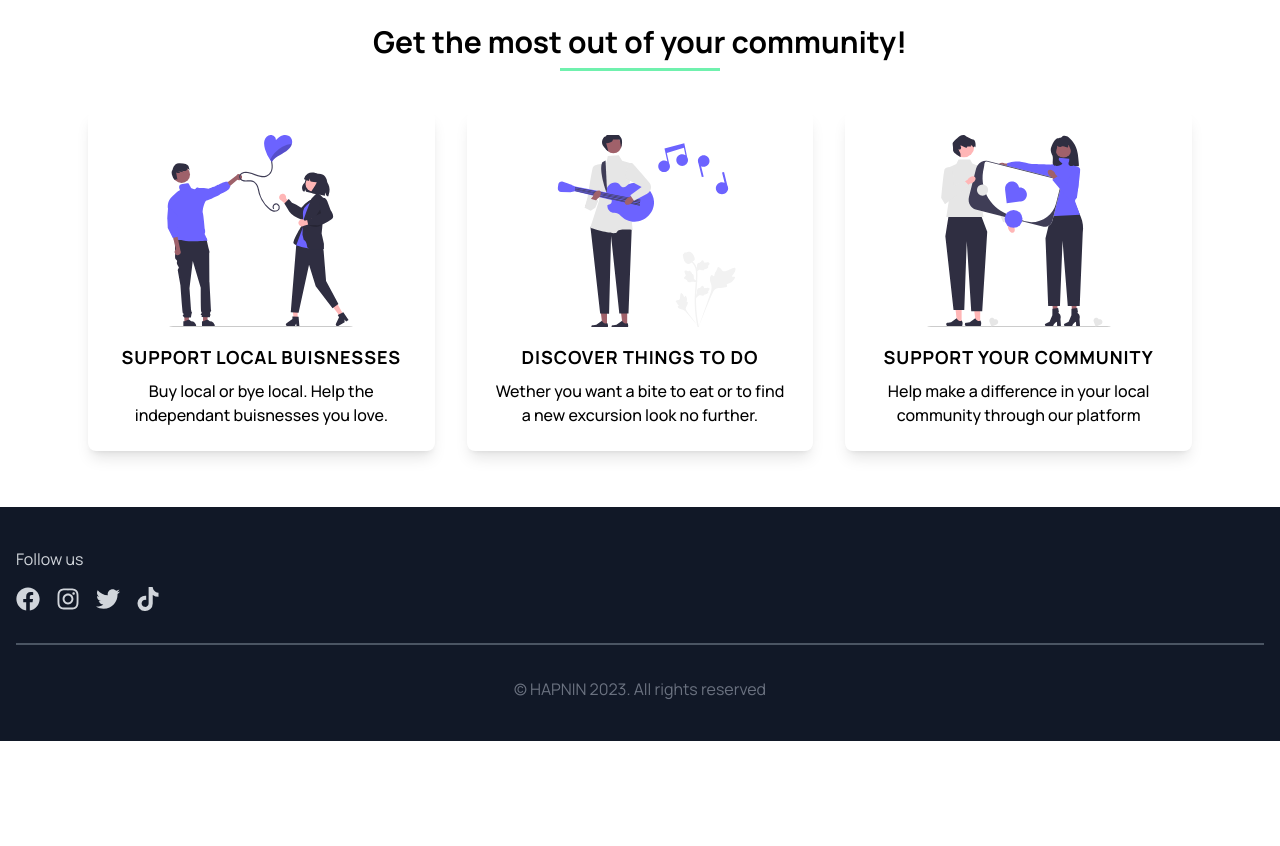
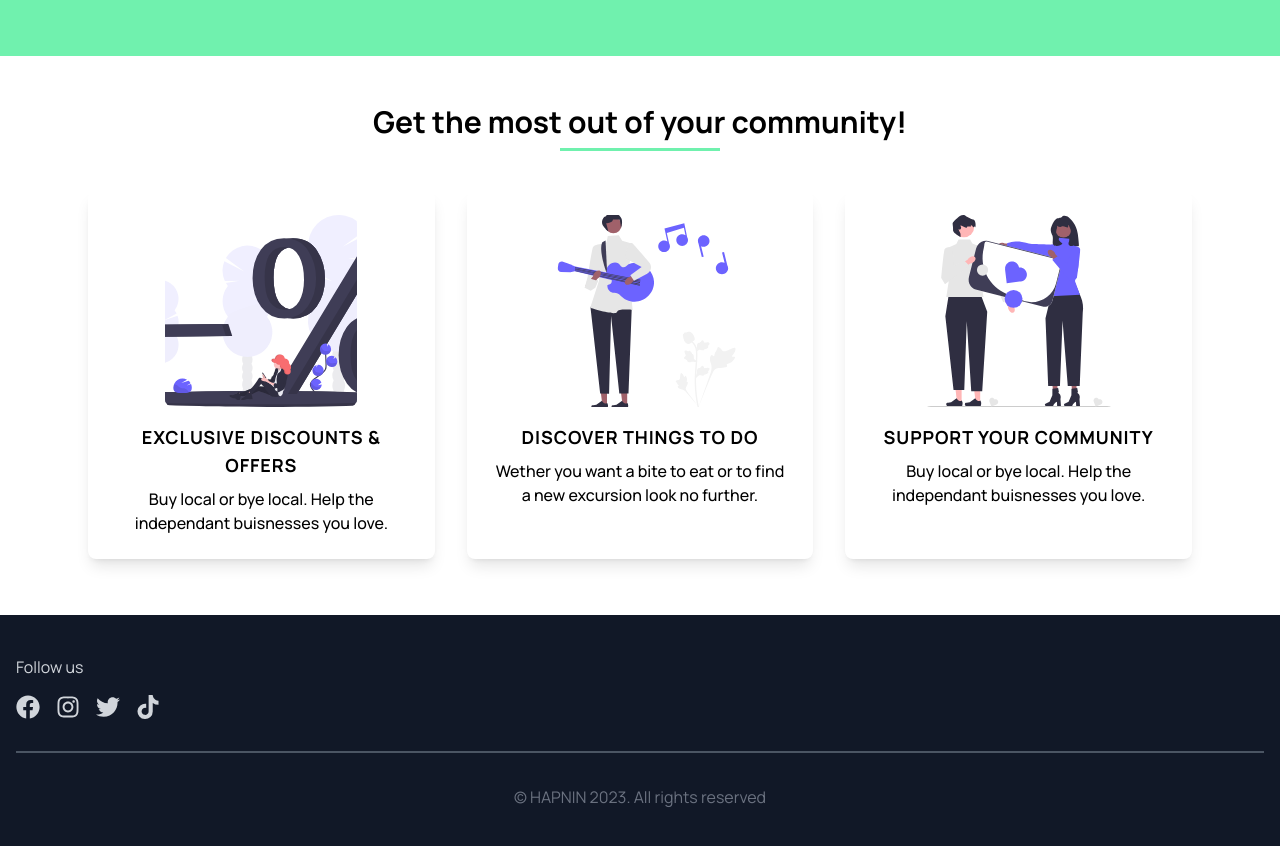
Before and after one commit to HenryJohnPeters/HapninSite, a Next.js app: page / in a window 1280 px wide. Shown: the part 620-1466 px from the top of the page. Before the commit the page ends 1361 px from the top, so only its background shows below. Built offline with nearby package versions, Linux system fonts and the light colour scheme.

Commit message:
change svg

```diff
--- a/components/Hero/ImageGrid.tsx
+++ b/components/Hero/ImageGrid.tsx
@@ -2,9 +2,9 @@
 const gridContent = [
 
   {
-    title: "Support Local buisnesses",
+    title: "Exclusive Discounts & Offers",
     desc: "Buy local or bye local. Help the independant buisnesses you love.",
-    image: "love.svg",
+    image: "discount.svg",
 
   },
   {
@@ -14,7 +14,7 @@ const gridContent = [
   },
   {
     title: "Support your community",
-    desc: "Help make a difference in your local community through our platform",
+    desc: "Buy local or bye local. Help the independant buisnesses you love.",
     image: "support.svg",
   },
 
--- a/components/NavBar/NavBar.tsx
+++ b/components/NavBar/NavBar.tsx
@@ -15,7 +15,7 @@ const NavBar = () => {
   };
 
   return (
-    <div className="w-screen h-[80px] z-10 fixed bg-white drop-shadow-md">
+    <div className="w-screen h-[80px] z-10   bg-white drop-shadow-md">
       <div className="flex justify-between items-center px-4 w-full h-full">
         <div className="flex items-center w-full justify-between">
           <div className="flex items-center">
```
